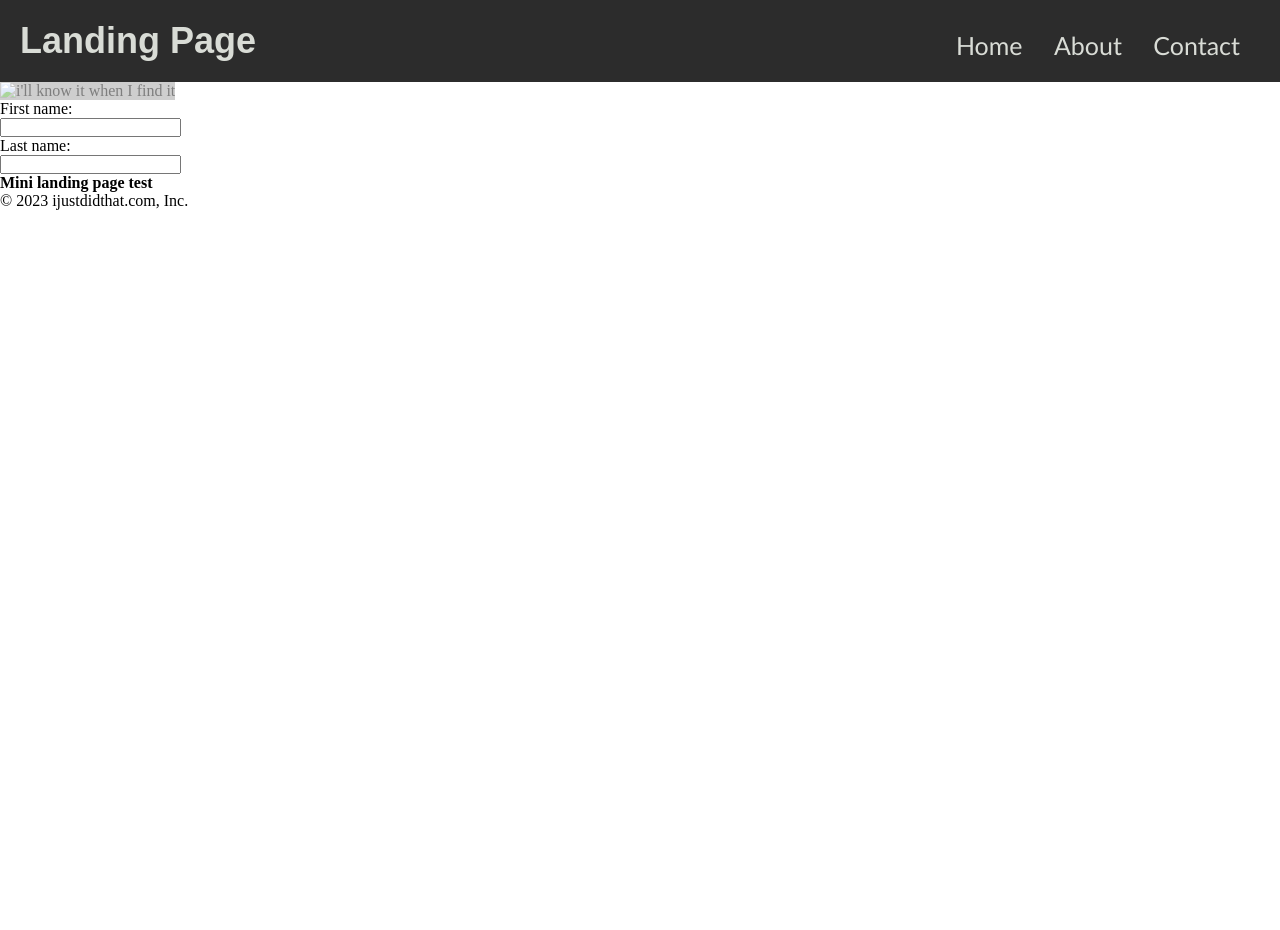
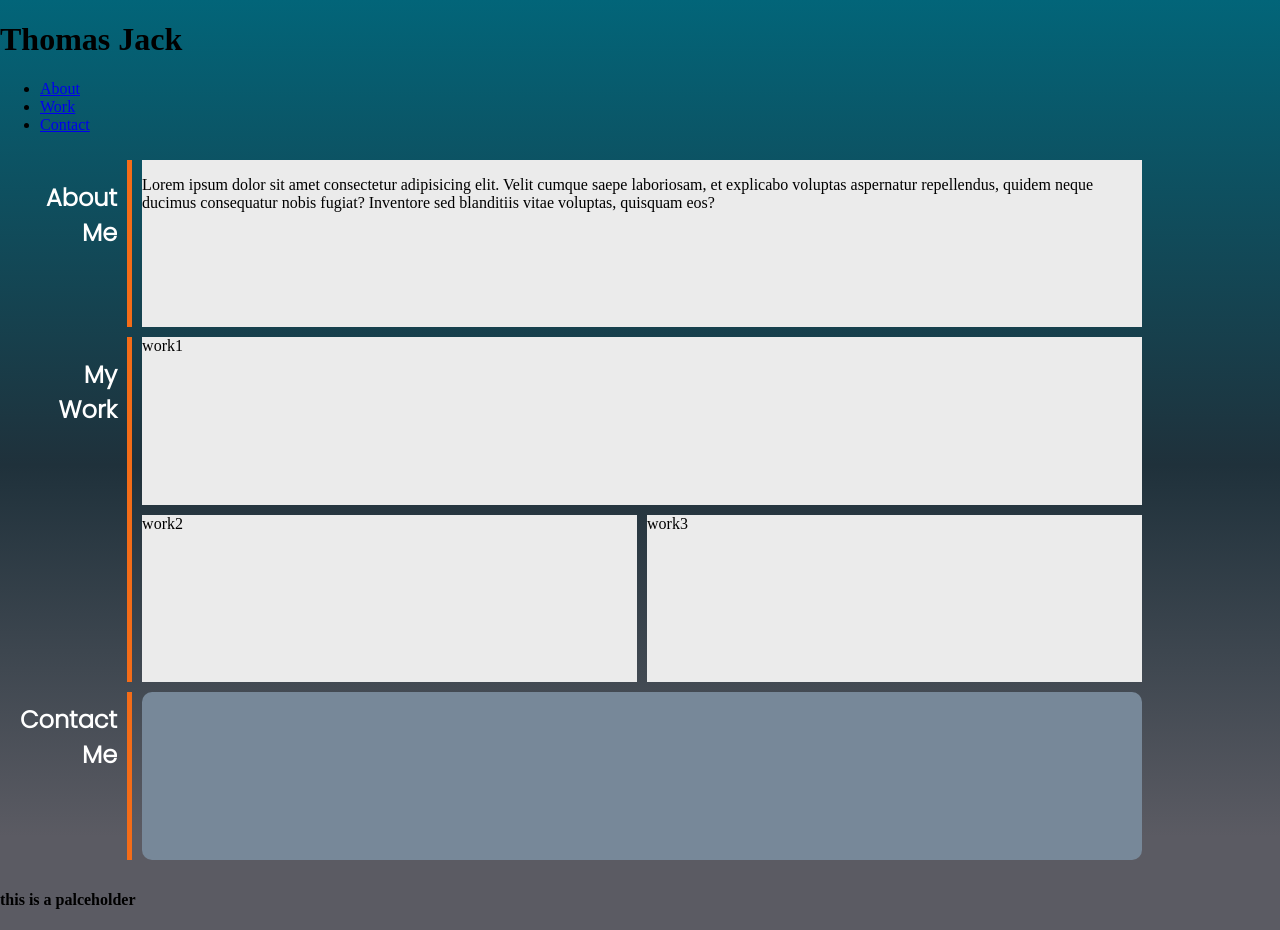
Before and after one commit to quikstart86/ThomasJack-portfolio, a plain HTML site: page index.html in a window 1280 px wide. Before the commit the page ends 800 px from the top, so only its background shows below. Drawn offline with Linux system fonts and the light colour scheme; grey boxes are pictures that could not be loaded.

Commit message:
re-started the starter code (HTML & CSS) from ground up. Created a grid layout

```diff
--- a/assets/style.css
+++ b/assets/style.css
@@ -1,50 +1,95 @@
-* {
-    padding: 0;
+body {
   margin: 0;
+  background: rgb(91, 91, 99);
+  background: linear-gradient(
+    0deg,
+    rgba(91, 91, 99, 1) 10%,
+    rgba(31, 49, 59, 1) 50%,
+    rgba(2, 101, 121, 1) 100%
+  );
 }
 
-header {
-    padding: 20px;
-    font-family: sans-serif;
-    background-color: #2c2c2c;
-    color: #ffffff;
+/* Root Variation */
+:root {
+  --background-color: rgb(235, 235, 235);
+  --border-right: 5px solid rgb(244, 108, 24);
 }
 
-  .logo {
-    color: #d9dcd6;
-    font-size: 36px;
-    display: inline-block;
+.container {
+  width: 90vw;
+  height: 90vh;
+
+  /* Grid Settings */
+  display: grid;
+  grid-template-columns: 0fr 1fr 1fr;
+  grid-template-rows: 1fr 1fr 1fr 1fr;
+  gap: 10px;
+  padding: 10px;
+  box-sizing: border-box;
+}
+/*
+.container div {
+  padding: 10px;
+  border: 2px solid black;
+}*/
+
+#aboutMe {
+  grid-column-start: 1;
+  grid-column-end: 2;
+  border-right: var(--border-right);
 }
 
-  nav {
-    padding-top: 10px;
-    margin-right: 20px;
-    float: right;
-    font-family: "Gill Sans", "Gill Sans MT", Calibri, "Trebuchet MS", sans-serif;
-    font-size: 25px;
+#blurb {
+  grid-column-start: 2;
+  grid-column-end: 4;
+  background-color: var(--background-color);
 }
 
-  header nav ul {
-    list-style-type: none;
+#myWork {
+  grid-row-start: 4;
+  grid-row-end: 2;
+  border-right: var(--border-right);
 }
 
-  header nav ul li {
-    display: inline-block;
-    margin-left: 25px;
+#work-1 {
+  grid-column-start: 2;
+  grid-column-end: span 2;
+  grid-row-start: 2;
+  background-color: var(--background-color);
 }
 
-  a {
-    text-decoration: none;
-    color: #d9dcd6;
+#work-2 {
+  grid-column-start: 2;
+  grid-column-end: span 1;
+  grid-row-start: 3;
+  background-color: var(--background-color);
 }
 
-  .hero-image {
-    width: 100%;
-    height: 600px;
-    background-image: url(https://www.pexels.com/photo/black-asphalt-road-near-mountains-under-cloudy-sky-3733269/);
-    opacity: 50%;
+#work-3 {
+  grid-column-start: 3;
+  background-color: var(--background-color);
 }
 
-  section {
-    width: 20%;
+#contactMe {
+  grid-row-start: 4;
+  border-right: var(--border-right);
+  padding: 10px;
+
 }
+
+#form {
+  grid-column-start: 2;
+  grid-column-end: span 2;
+  grid-row-start: 4;
+  background-color: lightslategray;
+  border-radius: 10px;
+}
+
+.heading {
+  font-family: "Poppins";
+  font-weight: 900;
+  font-size: 24px;
+  text-align: right;
+  padding-right: 10px;
+  color: white;
+}
--- a/index.html
+++ b/index.html
@@ -1,51 +1,55 @@
 <!DOCTYPE html>
-<html lang="en">
+<html lang="en-gb">
+
 <head>
     <meta charset="UTF-8">
     <meta name="viewport" content="width=device-width, initial-scale=1.0">
-    <title>Mini Landing Page</title>
+    <title>Thomas Jack Portfolio</title>
     <link rel="stylesheet" href="./assets/style.css">
+    <link rel="preconnect" href="https://fonts.googleapis.com">
+    <link rel="preconnect" href="https://fonts.gstatic.com" crossorigin>
+    <link href="https://fonts.googleapis.com/css2?family=Poppins:ital,wght@0,300;1,700&display=swap" rel="stylesheet">
 </head>
+
 <body>
     <header>
-        <h1 class="logo">Landing Page</h1>
-
-        <nav>
-            <ul>
-                <li><a href="#">Home</a></li>
-                <li><a href="#">About</a></li>
-                <li><a href="#">Contact</a></li>
-            </ul>
-        </nav>
-
+        <h1>Thomas Jack</h1>
+        <ul>
+            <li><a href="#">About</a></li>
+            <li><a href="#">Work</a></li>
+            <li><a href="#">Contact</a></li>
+        </ul>
     </header>
 
-        <img class="hero-image" src="./sunset.jpg" alt="i'll know it when I find it">
+    <main>
+        <div class="container">
+        <aside id="aboutMe">
+            <h2 class="heading">About<br>Me</h2>
+        </aside>
 
+        <article id="blurb">
+            <p>Lorem ipsum dolor sit amet consectetur adipisicing elit. Velit cumque saepe laboriosam, et explicabo voluptas aspernatur repellendus, quidem neque ducimus consequatur nobis fugiat? Inventore sed blanditiis vitae voluptas, quisquam eos?</p>
+        </article>
 
-    <main>
-        <section>
-            <form>
-                <label for="fname">First name:</label><br>
-                <input type="text" id="fname" name="fname"><br>
-                <label for="lname">Last name:</label><br>
-                <input type="text" id="lname" name="lname">
-            </form>
-        </section>
+        <aside id="myWork">
+            <h2 class="heading">My<br>Work</h2>
+        </aside>
 
+        <article id="work-1">work1</article>
+        <article id="work-2">work2</article>
+        <article id="work-3">work3</article>
+        <aside id="contactMe" class="heading">Contact Me</aside>
+        <form id="form">
 
+        </form>
+
+        </div>
     </main>
 
-    <footer class="footer">
-        <h4>Mini landing page test</h4>
-        <p>&copy; 2023 ijustdidthat.com, Inc.
-        </p>
+    <footer>
+        <h4>this is a palceholder </h4>
     </footer>
 
+</body>
 
-
-
-
-
-</body>
 </html>
```
Also changed, not shown: assets/images/code-refactor_b&W.jpg (added), assets/images/hero-image.jpg (added), 1 other file. Lines whose indentation alone changed are shown as unchanged.
